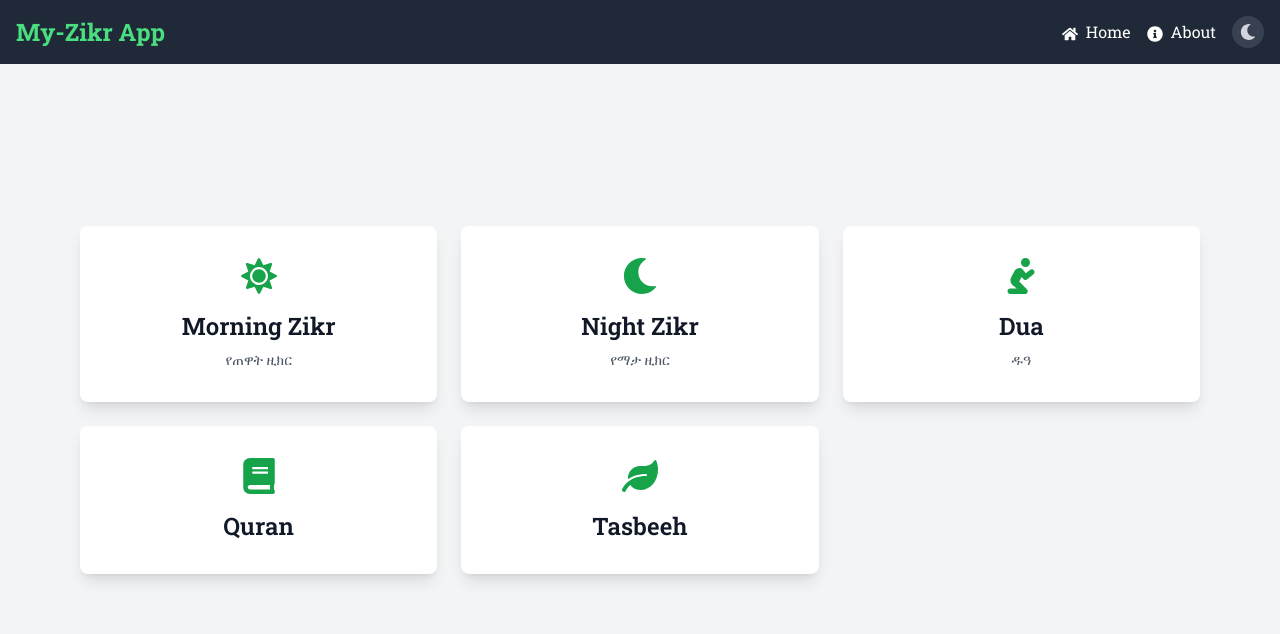
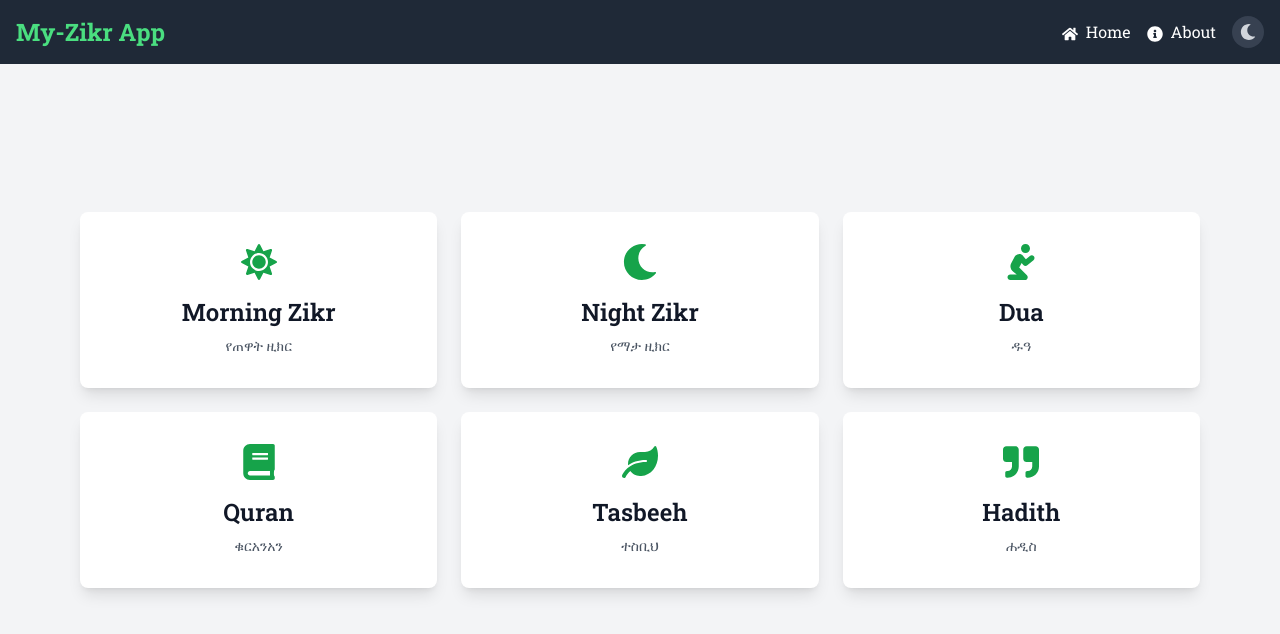
Before and after one commit to MubarekAdem/my-zikr-app, a Next.js app: page / in a window 1280 px wide. Shown: the top 634 px of the page. Built offline with nearby package versions, Linux system fonts and the light colour scheme.

Commit message:
added hadiths section

```diff
--- a/src/pages/index.js
+++ b/src/pages/index.js
@@ -1,6 +1,13 @@
 import Link from "next/link";
 import { motion } from "framer-motion";
-import { FaSun, FaMoon, FaPray, FaBook, FaLeaf } from "react-icons/fa";
+import {
+  FaSun,
+  FaMoon,
+  FaPray,
+  FaBook,
+  FaLeaf,
+  FaQuoteRight,
+} from "react-icons/fa";
 
 const menuItems = [
   {
@@ -11,21 +18,14 @@ const menuItems = [
   },
   { href: "/night", title: "Night Zikr", subtitle: "የማታ ዚክር", icon: FaMoon },
   { href: "/dua", title: "Dua", subtitle: "ዱዓ", icon: FaPray },
-  { href: "/quran", title: "Quran", subtitle: "", icon: FaBook },
-  { href: "/tasbeeh", title: "Tasbeeh", subtitle: "", icon: FaLeaf },
+  { href: "/quran", title: "Quran", subtitle: "ቁርአንአን", icon: FaBook },
+  { href: "/tasbeeh", title: "Tasbeeh", subtitle: "ተስቢህ", icon: FaLeaf },
+  { href: "/hadith", title: "Hadith", subtitle: "ሐዲስ", icon: FaQuoteRight }, // New menu item for Hadith
 ];
 
 export default function Home() {
   return (
     <div className="flex flex-col items-center justify-center min-h-[calc(100vh-64px)] text-center">
-      {/* <motion.h1
-        className="text-5xl font-bold mb-10 text-green-600 dark:text-green-400"
-        initial={{ opacity: 0, y: -50 }}
-        animate={{ opacity: 1, y: 0 }}
-        transition={{ duration: 0.5 }}
-      >
-        Zikr App
-      </motion.h1> */}
       <div className="grid grid-cols-1 gap-6 sm:grid-cols-2 lg:grid-cols-3 max-w-6xl w-full px-4">
         {menuItems.map((item, index) => (
           <motion.div
```
